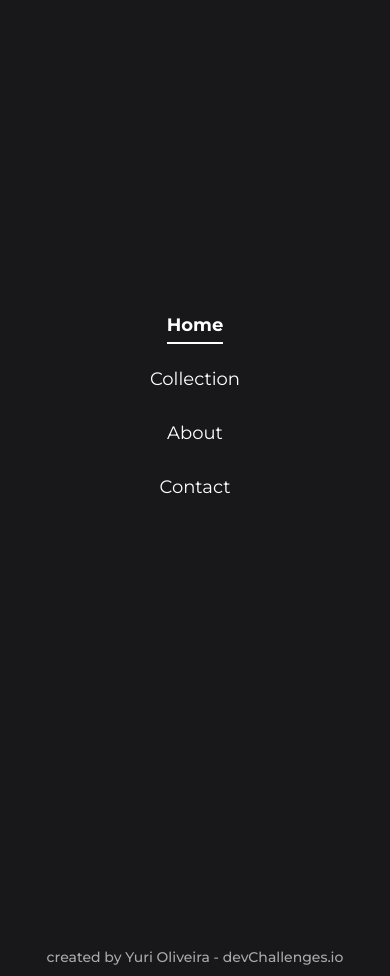
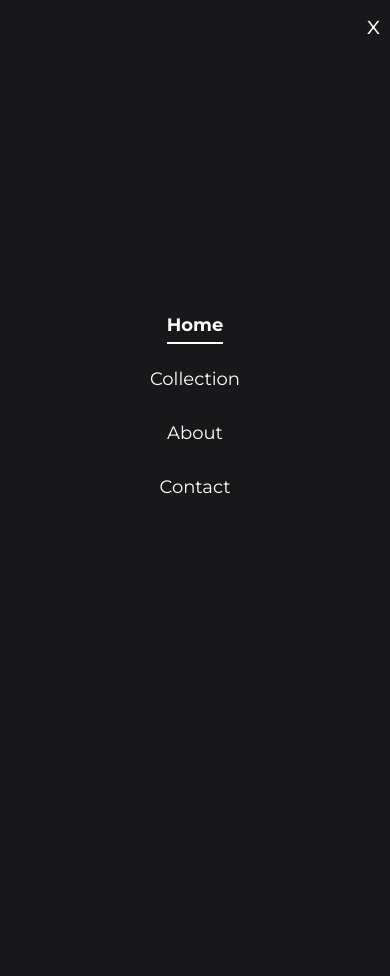
Before and after one commit to YuriSalesdeOliveira/interiorConsultant, a plain HTML site: page index.html in a window 390 px wide. Both pictures are taken after a click on the link 366 px from the left and 56 px from the top of the page. After the commit the page ends 844 px from the top, so only its background shows below. Drawn offline with nearby package versions, Linux system fonts and the light colour scheme.

Commit message:
Feature: toggle button complet

```diff
--- a/css/style.css
+++ b/css/style.css
@@ -84,8 +84,18 @@ a.main_header_nav_item.selected::after {
     background-color: #fff;
 }
 
-header.main_header a.main_header_nav_toggle_button {
+header.main_header a.main_header_nav_visible_button {
     display: none;
+}
+
+header.main_header a.main_header_nav_invisible_button {
+    position: absolute;
+    display: none;
+    top: 10px;
+    right: 10px;
+    font-family: 'Montserrat';
+    font-size: 25px;
+    color: inherit;
 }
 
 main.main_content {
@@ -201,6 +211,10 @@ div.author_about span.author_about_profession {
         padding: 0 12px;
     }
 
+    header.main_header {
+        margin-bottom: 0;
+    }
+
     header.main_header nav.main_header_nav {
        display: none;
        position: fixed;
@@ -223,7 +237,8 @@ div.author_about span.author_about_profession {
         margin-bottom: 32px;
     }
 
-    header.main_header a.main_header_nav_toggle_button {
+    header.main_header a.main_header_nav_invisible_button,
+    header.main_header a.main_header_nav_visible_button {
         display: block;
     }
 
@@ -231,6 +246,7 @@ div.author_about span.author_about_profession {
         flex-direction: column;
         justify-content: unset;
         align-items: unset;
+        margin-bottom: 144px;
     }
 
     main.main_content div.description {
--- a/index.html
+++ b/index.html
@@ -21,9 +21,11 @@
                 <a href="#" class="main_header_nav_item">About</a>
                 <a href="#" class="main_header_nav_item">Contact</a>
 
+                <a href="javascript:" class="main_header_nav_invisible_button">x</a>
+
             </nav>
 
-            <a href="javascript:" class="main_header_nav_toggle_button">
+            <a href="javascript:" class="main_header_nav_visible_button">
                 <svg xmlns="http://www.w3.org/2000/svg" height="24px" viewBox="0 0 24 24"
                     width="24px" fill="#ffffff"><path d="M0 0h24v24H0z" fill="none"/>
                     <path d="M3 18h18v-2H3v2zm0-5h18v-2H3v2zm0-7v2h18V6H3z"/>
--- a/js/script.js
+++ b/js/script.js
@@ -1,9 +1,12 @@
 (function() {
 
-    let toggle_button = document.querySelector('.main_header_nav_toggle_button')
+    let invisible_button = document.querySelector('.main_header_nav_invisible_button')
+    let visible_button = document.querySelector('.main_header_nav_visible_button')
 
-    function toggle(element)
+    function toggle(elementClass)
     {
+        let element = document.querySelector(`.${elementClass}`)
+
         if (element.classList.contains('visible')) {
 
             element.classList.remove('visible')
@@ -14,12 +17,7 @@
         element.classList.add('visible')
     }
 
-    toggle_button.addEventListener('click', () => {
-
-        let nav = document.querySelector('.main_header_nav')
-
-        toggle(nav)
-
-    })
+    invisible_button.addEventListener('click', () => toggle('main_header_nav'))
+    visible_button.addEventListener('click', () => toggle('main_header_nav'))
 
 })()
```
